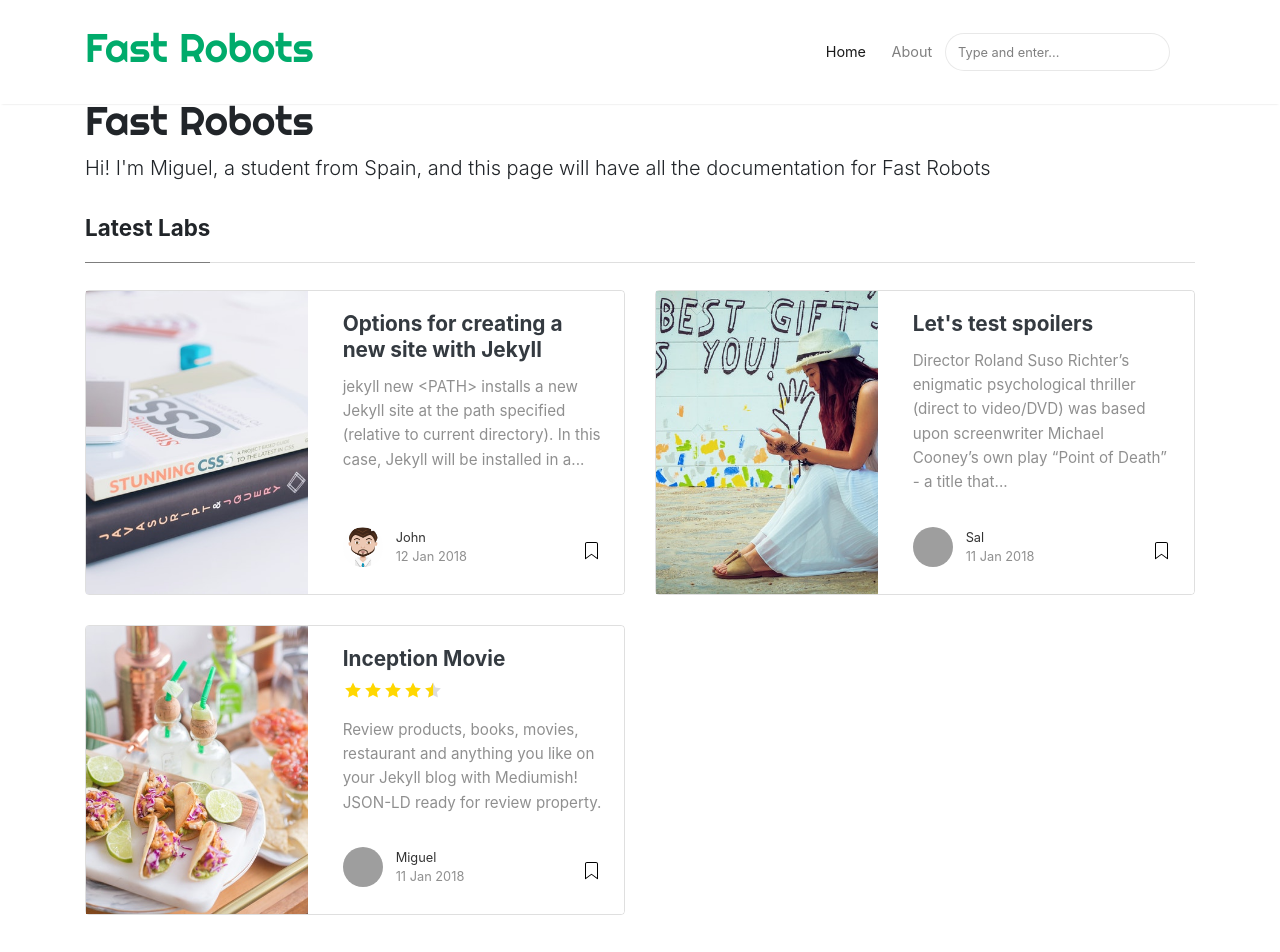
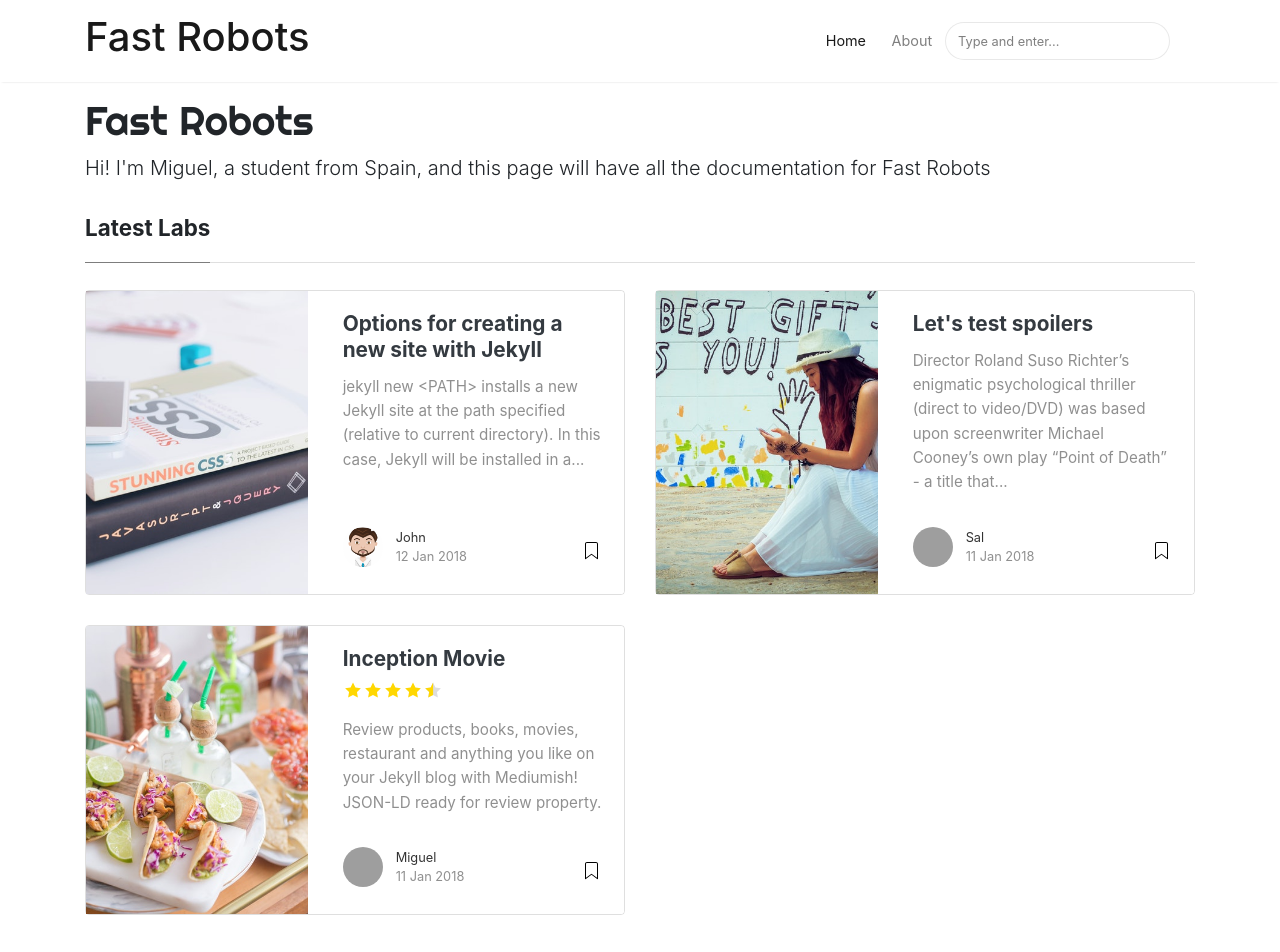
Before and after one commit to miguelalvarezd/FastRobots, a Jekyll site: the page built from index.html, in a window 1280 px wide and 1400 px high. Shown: the top 952 px of the window. Built offline with Jekyll 4.4.1, drawn with Linux system fonts in a browser that asks for light colours; nearby versions of some CDN libraries; the list of posts is cut into pages by our own code; grey boxes are pictures that could not be loaded.

Commit message:
Font changes

```diff
--- a/_layouts/default.html
+++ b/_layouts/default.html
@@ -48,7 +48,7 @@
     <div class="container pr-0">
 
     <!-- Begin Logo -->
-    <a class="mainheading" href="{{ site.baseurl }}/"> <!--navbar-brand-->
+    <a class="navbar-brand" href="{{ site.baseurl }}/">
     <!--<img src="{{ site.baseurl }}/{{ site.logo }}" alt="{{ site.name }}">-->
     <h1 class="sitetitle">{{ site.name }}</h1>
     </a>
--- a/assets/css/screen.css
+++ b/assets/css/screen.css
@@ -279,6 +279,7 @@
 }
 
 .mediumnavigation .navbar-brand {
+    font-family: Righteous;
     font-weight: 500;
 }
 
```
